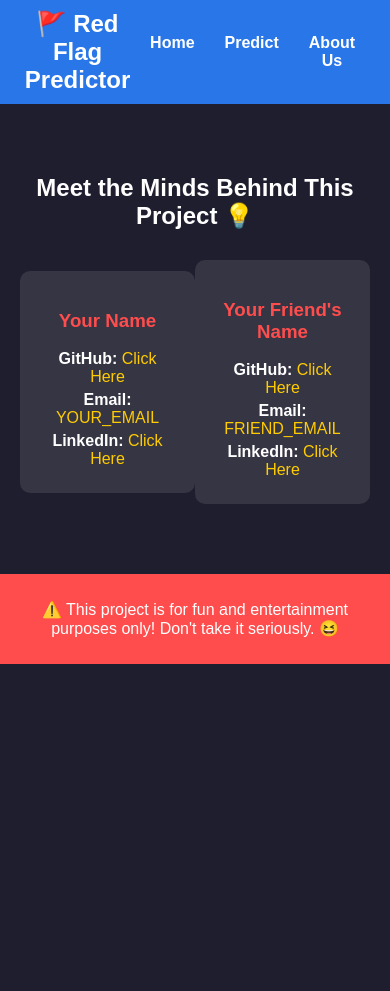
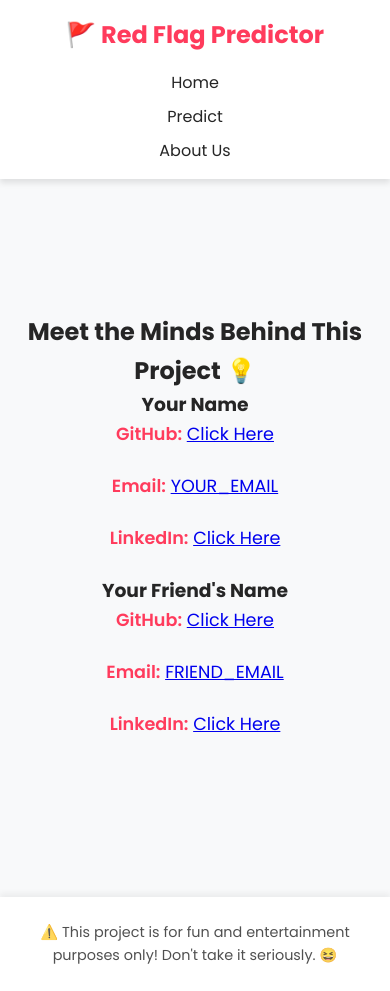
Before and after one commit to 13siddhu/Red-Flag-Detection, a Flask app: page /about in a window 390 px wide. Before the commit the page ends 664 px from the top, so only its background shows below. Run offline with Flask 3, Linux system fonts and the light colour scheme.

Commit message:
Update styles.css

```diff
--- a/static/styles.css
+++ b/static/styles.css
@@ -1,149 +1,292 @@
-/* General Styles */
-body {
+/* Modern CSS for Red Flag Predictor */
+@import url('https://fonts.googleapis.com/css2?family=Poppins:wght@300;400;600;700&display=swap');
+
+:root {
+  --primary: #ff3b5c;
+  --secondary: #ff7e8f;
+  --dark: #252525;
+  --light: #f8f9fa;
+  --accent: #3a86ff;
+  --success: #4bb543;
+  --warning: #ffdd57;
+  --danger: #dc3545;
+  --shadow: 0 4px 6px rgba(0, 0, 0, 0.1);
+  --transition: all 0.3s ease;
+}
+
+* {
   margin: 0;
   padding: 0;
+  box-sizing: border-box;
+}
+
+body {
   font-family: 'Poppins', sans-serif;
-    background: #1e1e2e;
-    color: #ffffff;
-    text-align: center;
+  background-color: var(--light);
+  color: var(--dark);
+  line-height: 1.6;
 }
 
 /* Navigation Bar */
 nav {
-    background: #2976e8;
-    padding: 15px 0;
   display: flex;
   justify-content: space-between;
   align-items: center;
-    padding: 10px 20px;
+  padding: 1rem 5%;
+  background-color: white;
+  box-shadow: var(--shadow);
+  position: sticky;
+  top: 0;
+  z-index: 100;
 }
 
 .logo {
-    font-size: 24px;
-    font-weight: bold;
-    color: #ffffff;
+  font-size: 1.5rem;
+  font-weight: 700;
+  color: var(--primary);
+  transition: var(--transition);
+}
+
+.logo:hover {
+  transform: scale(1.05);
 }
 
 nav ul {
+  display: flex;
   list-style: none;
-    margin: 0;
-    padding: 0;
-    display: flex;
+  gap: 2rem;
 }
 
-nav ul li {
-    margin: 0 15px;
+nav a {
+  text-decoration: none;
+  color: var(--dark);
+  font-weight: 500;
+  position: relative;
+  padding: 0.5rem 0;
+  transition: var(--transition);
 }
 
-nav ul li a {
-    color: #ffffff;
-    text-decoration: none;
-    font-weight: bold;
+nav a::after {
+  content: '';
+  position: absolute;
+  bottom: 0;
+  left: 0;
+  width: 0;
+  height: 2px;
+  background-color: var(--primary);
+  transition: var(--transition);
 }
 
-nav ul li a:hover {
-    text-decoration: underline;
+nav a:hover {
+  color: var(--primary);
 }
 
-/* Sections */
-.section {
-    padding: 50px 20px;
+nav a:hover::after {
+  width: 100%;
 }
 
-/* Home Page */
-.home-content h2 {
-    font-size: 36px;
-    color: #ffcc00;
+/* Main Sections */
+.section {
+  min-height: 85vh;
+  padding: 4rem 10%;
+  display: flex;
+  flex-direction: column;
+  justify-content: center;
+  align-items: center;
+  text-align: center;
 }
 
-.home-content p {
-    font-size: 18px;
-    max-width: 600px;
-    margin: auto;
-    line-height: 1.6;
+h1 {
+  font-size: 3rem;
+  margin-bottom: 1.5rem;
+  background-image: linear-gradient(to right, var(--primary), var(--accent));
+  background-clip: text;
+  -webkit-background-clip: text;
+  color: transparent;
+  animation: fadeIn 1s ease-in;
 }
 
-/* Prediction Form */
-form {
-    background: rgba(255, 255, 255, 0.1);
-    padding: 20px;
-    width: 60%;
-    margin: 20px auto;
-    border-radius: 10px;
+p {
+  font-size: 1.1rem;
+  max-width: 700px;
+  margin-bottom: 1.5rem;
+  animation: slideUp 0.8s ease-out;
 }
 
-form label {
-    display: block;
-    font-size: 18px;
-    margin-top: 10px;
+p strong {
+  color: var(--primary);
+  font-weight: 600;
 }
 
-form input, form select {
-    width: 100%;
-    padding: 10px;
-    margin-top: 5px;
-    border-radius: 5px;
+/* Button Styles */
+.btn {
+  display: inline-block;
+  padding: 0.8rem 2rem;
+  background-color: var(--primary);
+  color: white;
+  text-decoration: none;
+  border-radius: 30px;
+  font-weight: 600;
+  margin-top: 1rem;
+  box-shadow: var(--shadow);
+  transition: var(--transition);
   border: none;
-    font-size: 16px;
+  cursor: pointer;
+  animation: pulse 2s infinite;
 }
 
-button {
-    background: #ffcc00;
-    color: #1e1e2e;
-    padding: 12px 20px;
-    border: none;
-    font-size: 18px;
-    cursor: pointer;
-    border-radius: 5px;
-    margin-top: 15px;
+.btn:hover {
+  background-color: var(--dark);
+  transform: translateY(-3px);
+  box-shadow: 0 8px 15px rgba(0, 0, 0, 0.2);
 }
 
-button:hover {
-    background: #ffaa00;
+/* Form Styles (for predict page) */
+form {
+  width: 100%;
+  max-width: 600px;
+  background-color: white;
+  padding: 2rem;
+  border-radius: 10px;
+  box-shadow: var(--shadow);
+  margin: 2rem 0;
+  animation: fadeIn 0.8s ease-out;
 }
 
-/* About Page */
-.about-container {
-    display: flex;
-    justify-content: space-around;
-    align-items: center;
-    margin-top: 30px;
+.form-group {
+  margin-bottom: 1.5rem;
+  text-align: left;
 }
 
-.team-member {
-    background: rgba(255, 255, 255, 0.1);
-    padding: 20px;
-    border-radius: 10px;
-    text-align: center;
-    width: 40%;
+label {
+  display: block;
+  margin-bottom: 0.5rem;
+  font-weight: 500;
+  color: var(--dark);
 }
 
-.team-member h3 {
-    color: #ff4d4d;
+input, select, textarea {
+  width: 100%;
+  padding: 0.8rem;
+  border: 1px solid #e1e1e1;
+  border-radius: 8px;
+  font-family: 'Poppins', sans-serif;
+  background-color: #f9f9f9;
+  transition: var(--transition);
 }
 
-.team-member p {
-    font-size: 16px;
-    margin: 5px 0;
+input:focus, select:focus, textarea:focus {
+  outline: none;
+  border-color: var(--primary);
+  box-shadow: 0 0 0 3px rgba(255, 59, 92, 0.2);
 }
 
-.team-member a {
-    color: #ffcc00;
-    text-decoration: none;
+/* Result Section (for prediction results) */
+.result {
+  margin-top: 2rem;
+  padding: 2rem;
+  background-color: white;
+  border-radius: 10px;
+  box-shadow: var(--shadow);
+  text-align: center;
+  max-width: 600px;
+  width: 100%;
 }
 
-.team-member a:hover {
-    text-decoration: underline;
+.result-title {
+  font-size: 1.8rem;
+  margin-bottom: 1rem;
+  color: var(--primary);
+}
+
+.result-score {
+  font-size: 3rem;
+  font-weight: 700;
+  margin: 1rem 0;
+}
+
+.flags {
+  display: flex;
+  justify-content: center;
+  gap: 0.5rem;
+  margin: 1rem 0;
+  font-size: 2rem;
 }
 
 /* Footer */
 footer {
-    background: #ff4d4d;
-    padding: 10px;
-    margin-top: 20px;
+  background-color: white;
+  text-align: center;
+  padding: 1.5rem;
+  box-shadow: 0 -4px 6px rgba(0, 0, 0, 0.05);
 }
 
 footer p {
-    font-size: 16px;
-    color: white;
+  margin-bottom: 0;
+  font-size: 0.9rem;
+  opacity: 0.8;
 }
+
+/* Animations */
+@keyframes fadeIn {
+  from { opacity: 0; }
+  to { opacity: 1; }
+}
+
+@keyframes slideUp {
+  from { transform: translateY(30px); opacity: 0; }
+  to { transform: translateY(0); opacity: 1; }
+}
+
+@keyframes pulse {
+  0% {
+    transform: scale(1);
+  }
+  50% {
+    transform: scale(1.05);
+  }
+  100% {
+    transform: scale(1);
+  }
+}
+
+/* Responsive Design */
+@media screen and (max-width: 768px) {
+  nav {
+    flex-direction: column;
+    padding: 1rem;
+  }
+
+  nav ul {
+    margin-top: 1rem;
+    gap: 1rem;
+  }
+
+  .section {
+    padding: 3rem 5%;
+  }
+
+  h1 {
+    font-size: 2rem;
+  }
+
+  .btn {
+    padding: 0.7rem 1.5rem;
+  }
+}
+
+@media screen and (max-width: 480px) {
+  nav ul {
+    flex-direction: column;
+    align-items: center;
+    gap: 0.5rem;
+  }
+
+  .section {
+    padding: 2rem 5%;
+  }
+
+  form {
+    padding: 1.5rem;
+  }
+}
```
Lines whose indentation alone changed are shown as unchanged.
